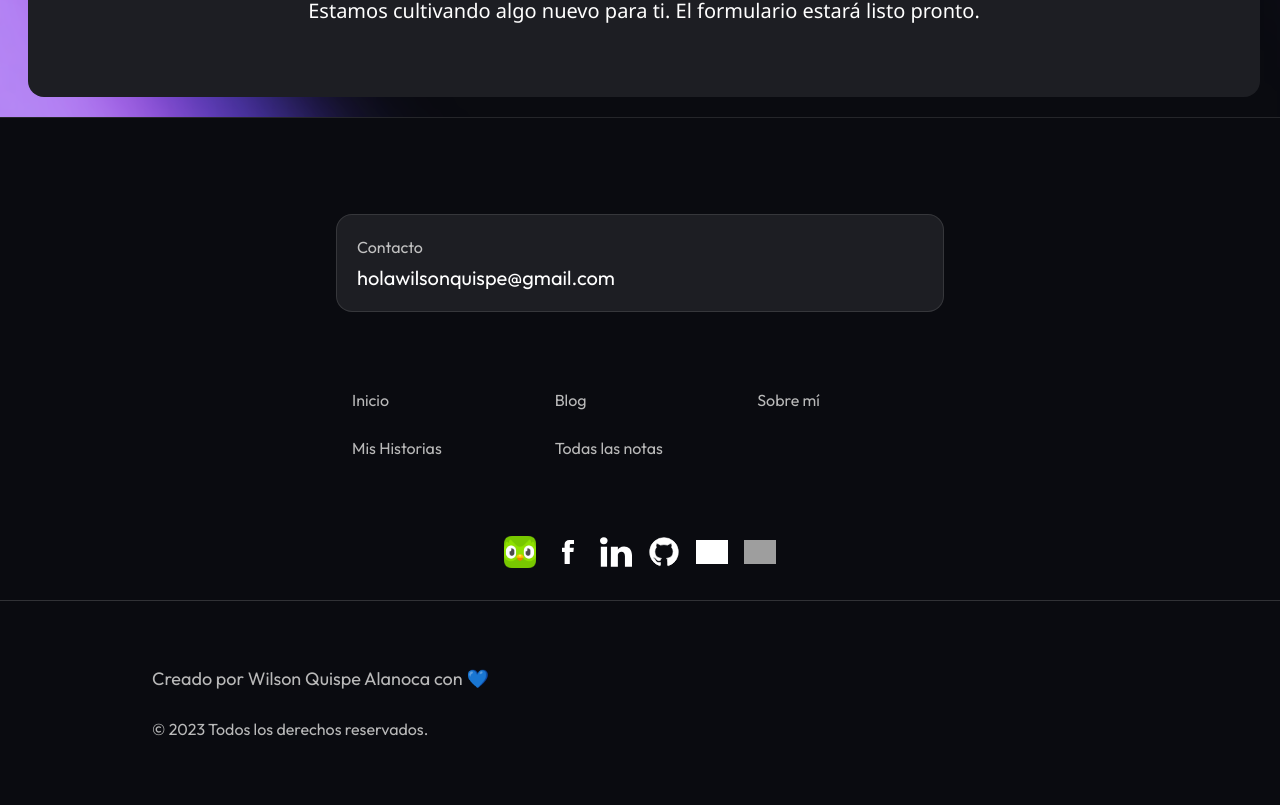
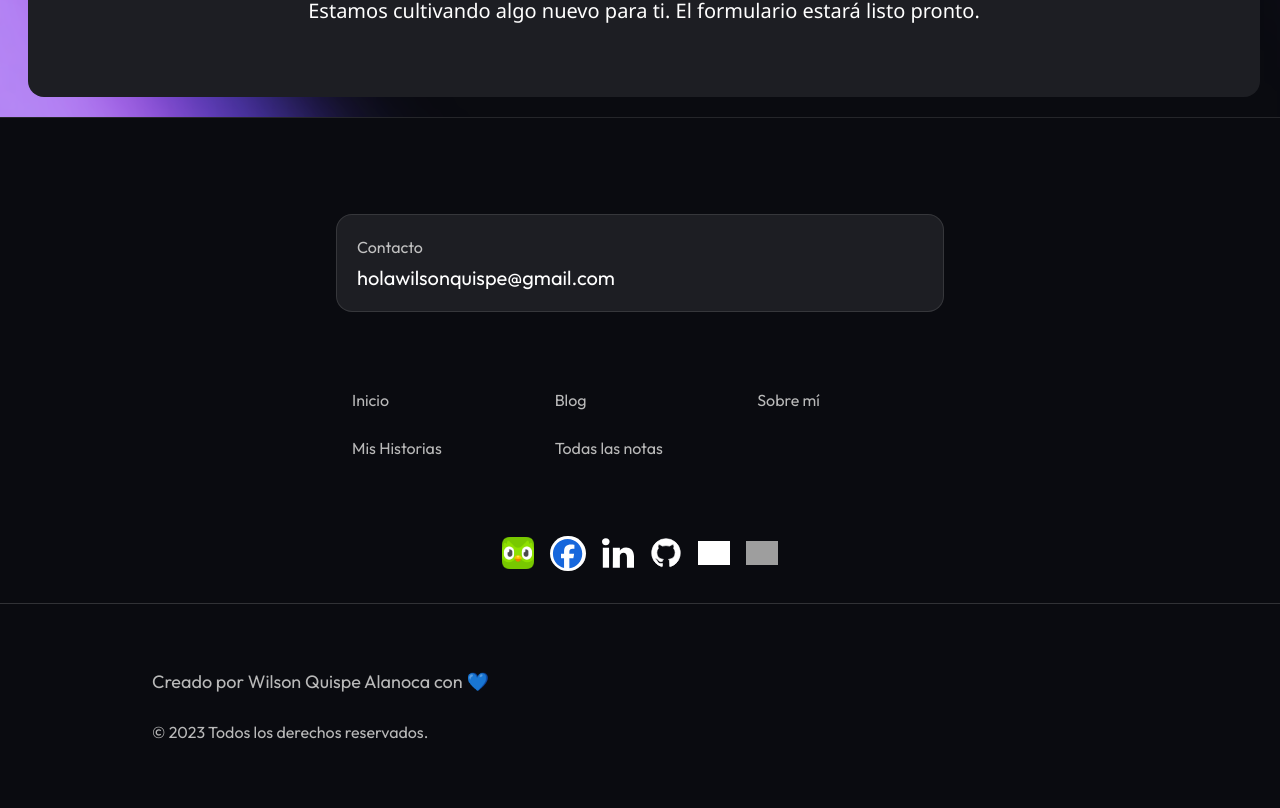
Before and after one commit to wilsonquispealanoca/wilsonquispe.io, a Next.js app: page / in a window 1280 px wide. Shown: the part 2166-2974 px from the top of the page. Built offline with nearby package versions, Linux system fonts and the light colour scheme; grey boxes are pictures that could not be loaded.

Commit message:
FIX: pdf download and ADD note

```diff
--- a/_posts/metodo-esquina-noroeste.md
+++ b/_posts/metodo-esquina-noroeste.md
@@ -4,12 +4,12 @@ title: "Método de la Esquina Noroeste"
 date: "2026-05-31T17:14:07.322Z"
 tags: "investigacion-operaciones"
 excerpt: "Si estás estudiando ingeniería, administración, contabilidad o sistemas, es muy probable que te hayas topado con los famosos **Problemas de Transporte**. La mayoría de los libros y profesores te los explican llenos de símbolos matemáticos raros, letras griegas como la SUMA y subíndices que parecen diseñados para asustar."
-coverImage: "/assets/blog/preview/preview.jpg"
+coverImage: "/assets/blog/esquina-noroeste/tablaInicialEsquina.png"
 author:
   name: Wilson Quispe
-  picture: "/assets/blog/authors/profileWilson.jpg"
+  picture: "/assets/blog/esquina-noroeste/tablaInicialEsquina.png"
 ogImage:
-  url: "/assets/blog/registro-plandepagos/comprobante_pizarra.png"
+  url: "/assets/blog/esquina-noroeste/tablaInicialEsquina.png"
 ---
 
 ## Cómo dominar el Método de la Esquina Noroeste sin morir en el intento
--- /dev/null
+++ b/_posts/no-existe-el-ME-SE-TE (SEGUNDA PARTE).md
@@ -0,0 +1,16 @@
+---
+newPost: true
+title: "NO existe el 'ME', SE', 'TE' (segunda parte)"
+date: "2026-06-14T13:11:39.322Z"
+tags: "notas"
+selected: false
+excerpt: "Si estás estudiando ingeniería, administración, contabilidad o sistemas, es muy probable que te hayas topado con los famosos **Problemas de Transporte**. La mayoría de los libros y profesores te los explican llenos de símbolos matemáticos raros, letras griegas como la SUMA y subíndices que parecen diseñados para asustar."
+coverImage: "/assets/blog/preview/preview.jpg"
+author:
+  name: Wilson Quispe
+  picture: "/assets/blog/authors/profileWilson.jpg"
+ogImage:
+  url: "/assets/blog/registro-plandepagos/comprobante_pizarra.png"
+---
+
+## Escribiendo la nota...
--- a/components/atoms/stickyBookBanner.jsx
+++ b/components/atoms/stickyBookBanner.jsx
@@ -40,7 +40,7 @@ export default function StickyBookBanner() {
 	        	<p className="text-sm text-white">Bs. 50</p>
 	        </div>
 	        <div className="mt-2 flex gap-2 content-center">
-	          <a href="/Aymara -para-no-linguistas-MUESTRA.pdf" download className="text-xs text-center hover:underline rounded-3xl p-2 text-purple-hover">Descargar muestra</a>
+	          <a href="/Aymara-para-no-linguistas-MUESTRA.pdf" download className="text-xs text-center hover:underline rounded-3xl p-2 text-purple-hover">Descargar muestra</a>
 	          <button
 	          		onClick={() => setOpenModal(true)}
 	          		className="text-xs font-outfitsemibold tracking-wider bg-btn-color uppercase px-4 py-2 rounded-3xl hover:underline">Comprar</button>
--- a/components/molecules/footer.jsx
+++ b/components/molecules/footer.jsx
@@ -65,21 +65,8 @@ export default function Footer() {
           rel="noopener noreferrer"
           text="facebook"
         >
-          <li className="w-8">
-            <svg fill="#fff" viewBox="0 0 32 32" id="Camada_1" version="1.1">
-              <g id="SVGRepo_bgCarrier" strokeWidth="0"></g>
-              <g
-                id="SVGRepo_tracerCarrier"
-                stroke-linecap="round"
-                stroke-linejoin="round"
-              ></g>
-              <g id="SVGRepo_iconCarrier">
-                <path
-                  class="st0"
-                  d="M12.6,16.1v11.6c0,0.2,0.1,0.3,0.3,0.3h4.6c0.2,0,0.3-0.1,0.3-0.3V15.9h3.4c0.2,0,0.3-0.1,0.3-0.3l0.3-3.6 c0-0.2-0.1-0.3-0.3-0.3h-3.7V9.2c0-0.6,0.5-1.1,1.2-1.1h2.6C21.9,8.1,22,8,22,7.8V4.3C22,4.1,21.9,4,21.7,4h-4.4 c-2.6,0-4.7,1.9-4.7,4.3v3.4h-2.3c-0.2,0-0.3,0.1-0.3,0.3v3.6c0,0.2,0.1,0.3,0.3,0.3h2.3V16.1z"
-                ></path>
-              </g>
-            </svg>
+          <li className="">
+            <svg viewBox="0 0 24 24" fill="#1767dc" width="2.2rem" height="2.2rem" class="bg-white rounded-full"><path d="M22 12.037C22 6.494 17.523 2 12 2S2 6.494 2 12.037c0 4.707 3.229 8.656 7.584 9.741v-6.674H7.522v-3.067h2.062v-1.322c0-3.416 1.54-5 4.882-5 .634 0 1.727.125 2.174.25v2.78a12.807 12.807 0 0 0-1.155-.037c-1.64 0-2.273.623-2.273 2.244v1.085h3.266l-.56 3.067h-2.706V22C18.164 21.4 22 17.168 22 12.037z"></path></svg>
           </li>
         </Link>
         <Link
--- a/pages/blog.jsx
+++ b/pages/blog.jsx
@@ -9,7 +9,7 @@ import { getAllPosts } from "../lib/api";
 export default function Blog({ allPosts }) {
   const morePosts = allPosts.slice(0);
   const filteredPosts = morePosts.filter((post) => {
-    return post.tags !== "historia"; // Filtrar solo los posts con la categoría 'historia'
+    return post.tags !== "historia" && post.tags !== "notas"; // Filtrar solo los posts con la categoría 'historia'
   });
   return (
     <>
```
Also changed, not shown: 1 other file (tests, documents, lock files or other folders).
